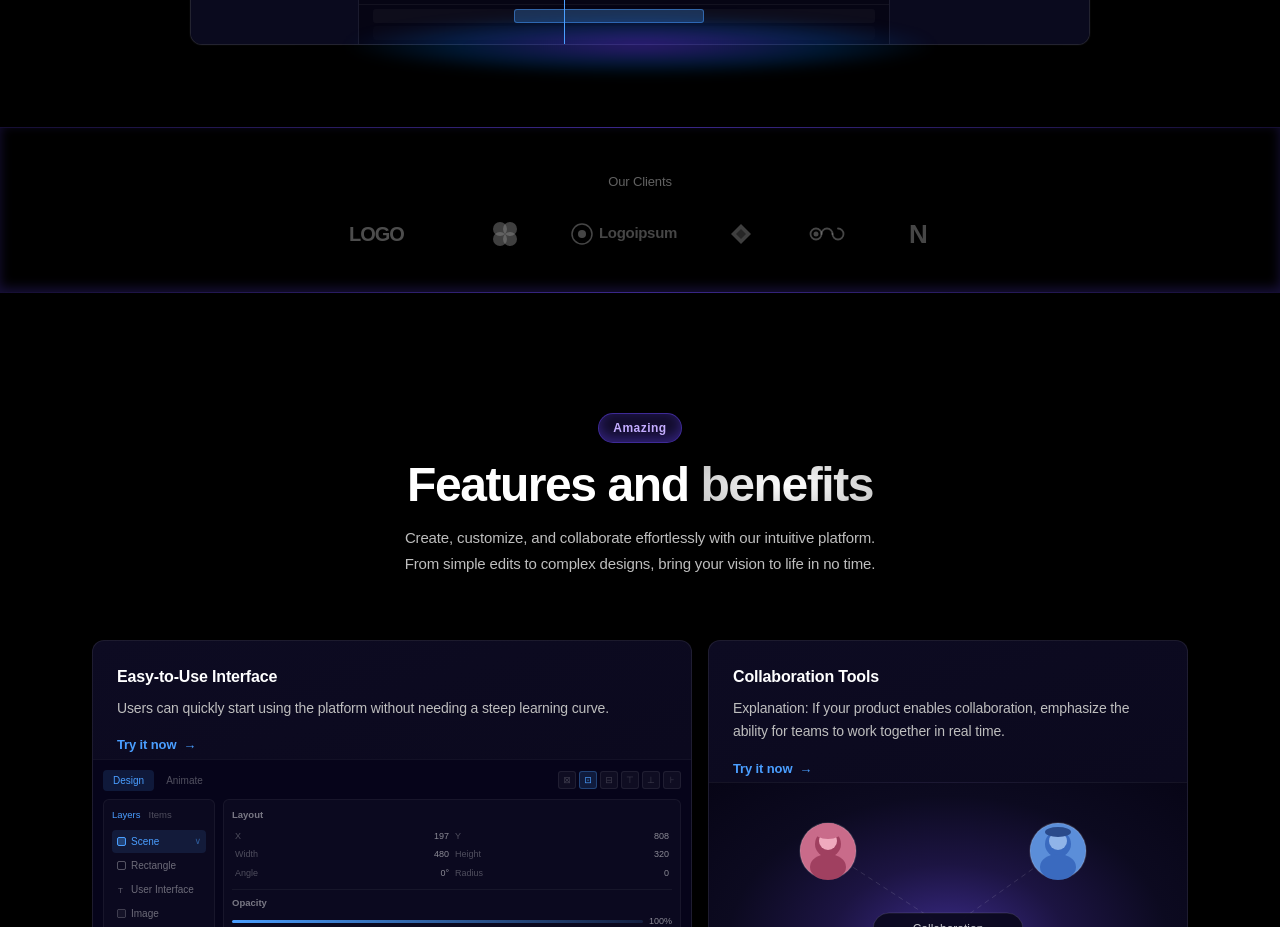
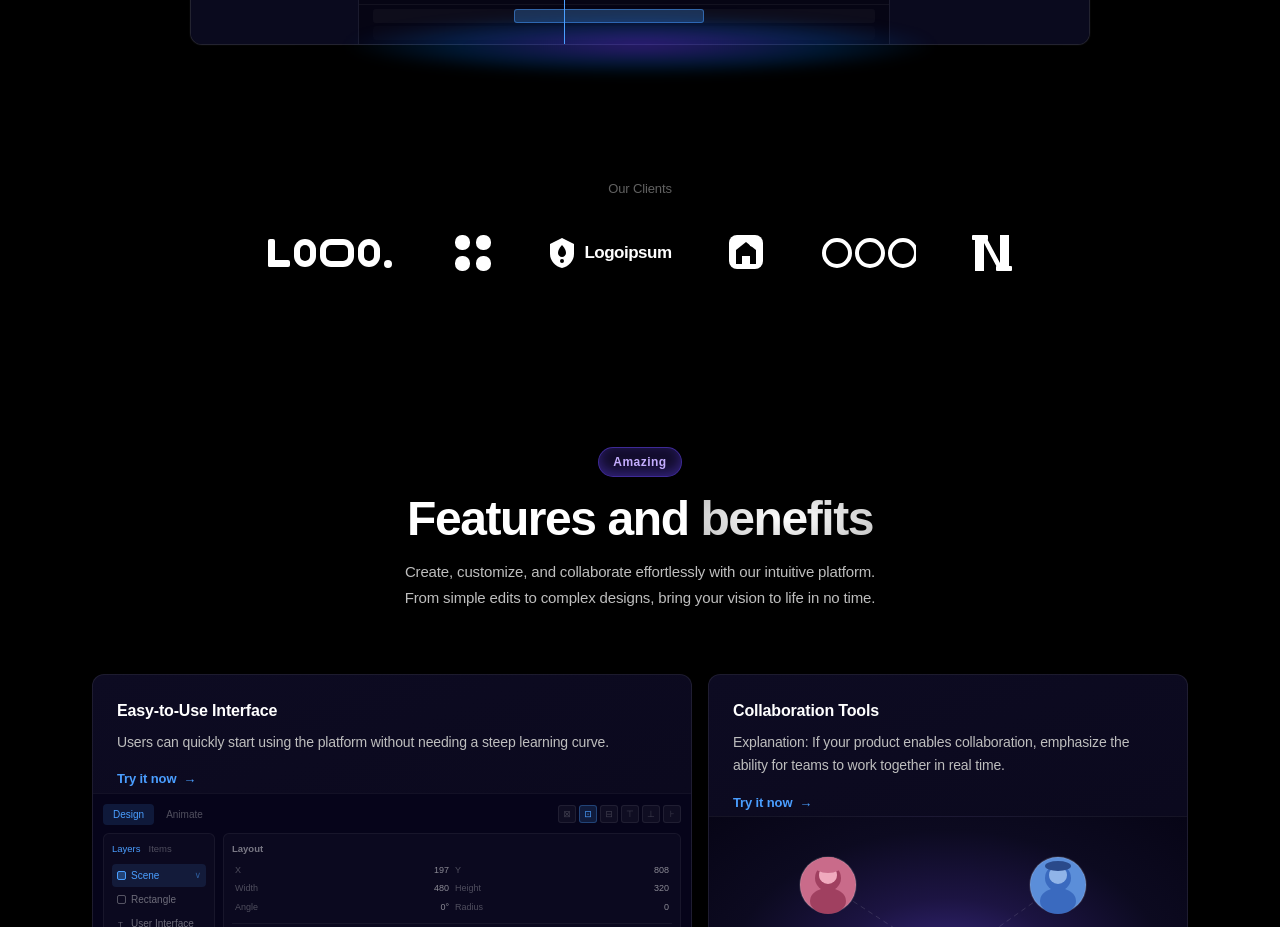
Before and after one commit to AAMNWW/Animify, a React (Vite) app: page / in a window 1280 px wide. Shown: the part 900-1827 px from the top of the page. Built offline with nearby package versions, Linux system fonts and the light colour scheme; a web font is replaced by a local one.

Commit message:
client fix

```diff
--- a/src/components/Clients.css
+++ b/src/components/Clients.css
@@ -1,25 +1,15 @@
-/* Figma: border 0.8px linear gradient #6B49FF 20% → #6B49FF, inner shadow Y:-4 blur:12 #6B49FF 60%, drop shadow Y:16 blur:32 #000 20% */
 .clients {
-  padding: 44px 80px;
+  padding: 52px 80px;
   text-align: center;
-  position: relative;
-  border-top: 0.8px solid transparent;
-  border-bottom: 0.8px solid transparent;
-  background:
-    linear-gradient(#000, #000) padding-box,
-    linear-gradient(90deg, rgba(107,73,255,0.2) 0%, rgba(107,73,255,0.55) 50%, rgba(107,73,255,0.2) 100%) border-box;
-  /* inner shadow top approximated with box-shadow inset */
-  box-shadow:
-    inset 0 -4px 12px 0 rgba(107,73,255,0.22),
-    0 16px 32px 0 rgba(0,0,0,0.2);
+  background: #000;
 }
 
 .clients-label {
   font-family: 'Satoshi', sans-serif;
   font-size: 13px;
   font-weight: 500;
-  color: rgba(255,255,255,0.38);
-  margin-bottom: 28px;
+  color: rgba(255, 255, 255, 0.38);
+  margin-bottom: 32px;
   letter-spacing: -0.01em;
 }
 
@@ -27,21 +17,19 @@
   display: flex;
   align-items: center;
   justify-content: center;
-  gap: 52px;
+  gap: 56px;
   flex-wrap: wrap;
 }
 
 .client-logo {
   display: flex;
   align-items: center;
-  gap: 6px;
-  opacity: 0.55;
-  transition: opacity 0.25s;
+  gap: 8px;
+  opacity: 1;
   cursor: default;
 }
-.client-logo:hover { opacity: 0.85; }
 
 @media (max-width: 768px) {
-  .clients { padding: 36px 28px; }
-  .clients-row { gap: 28px; }
+  .clients { padding: 40px 28px; }
+  .clients-row { gap: 32px; }
 }
--- a/src/components/Clients.jsx
+++ b/src/components/Clients.jsx
@@ -7,54 +7,70 @@ export default function Clients() {
       <p className="clients-label">Our Clients</p>
       <div className="clients-row">
 
-        {/* LOGO wordmark */}
+        {/* 1 — LOOO wordmark */}
         <div className="client-logo">
-          <svg width="90" height="22" viewBox="0 0 90 22" fill="none">
-            <text x="0" y="18" fontFamily="Satoshi,sans-serif" fontSize="20" fontWeight="900" fill="rgba(255,255,255,0.55)" letterSpacing="-1">LOGO</text>
+          <svg width="130" height="40" viewBox="0 0 130 40" fill="none">
+            <rect x="0"  y="6" width="7"  height="28" rx="2"  fill="white"/>
+            <rect x="0"  y="27" width="22" height="7"  rx="2"  fill="white"/>
+            <rect x="26" y="6" width="22" height="28" rx="11" fill="white"/>
+            <rect x="32" y="12" width="10" height="16" rx="5"  fill="black"/>
+            <rect x="52" y="6" width="34" height="28" rx="11" fill="white"/>
+            <rect x="58" y="12" width="22" height="16" rx="5"  fill="black"/>
+            <rect x="90" y="6" width="22" height="28" rx="11" fill="white"/>
+            <rect x="96" y="12" width="10" height="16" rx="5"  fill="black"/>
+            <circle cx="120" cy="31" r="4" fill="white"/>
           </svg>
         </div>
 
-        {/* Four-circle icon */}
+        {/* 2 — Four rounded squares */}
         <div className="client-logo">
-          <svg width="28" height="28" viewBox="0 0 28 28" fill="none">
-            <circle cx="9"  cy="9"  r="7" fill="rgba(255,255,255,0.45)"/>
-            <circle cx="19" cy="9"  r="7" fill="rgba(255,255,255,0.45)"/>
-            <circle cx="9"  cy="19" r="7" fill="rgba(255,255,255,0.45)"/>
-            <circle cx="19" cy="19" r="7" fill="rgba(255,255,255,0.45)"/>
+          <svg width="38" height="38" viewBox="0 0 38 38" fill="none">
+            <rect x="1"  y="1"  width="15" height="15" rx="7" fill="white"/>
+            <rect x="22" y="1"  width="15" height="15" rx="7" fill="white"/>
+            <rect x="1"  y="22" width="15" height="15" rx="7" fill="white"/>
+            <rect x="22" y="22" width="15" height="15" rx="7" fill="white"/>
           </svg>
         </div>
 
-        {/* Logoipsum with circle icon */}
+        {/* 3 — Shield icon + Logoipsum */}
         <div className="client-logo">
-          <svg width="22" height="22" viewBox="0 0 22 22" fill="none">
-            <circle cx="11" cy="11" r="10" stroke="rgba(255,255,255,0.5)" strokeWidth="1.5"/>
-            <circle cx="11" cy="11" r="4"  fill="rgba(255,255,255,0.5)"/>
+          <svg width="28" height="32" viewBox="0 0 28 32" fill="none">
+            <path d="M14 1L26 7V17C26 23.627 20.627 29.627 14 31C7.373 29.627 2 23.627 2 17V7L14 1Z" fill="white"/>
+            <path d="M14 8C14 8 10 12 10 16C10 18.2 11.8 20 14 20C16.2 20 18 18.2 18 16C18 12 14 8 14 8Z" fill="black"/>
+            <circle cx="14" cy="24" r="2" fill="black"/>
           </svg>
-          <span style={{fontFamily:'Satoshi,sans-serif',fontWeight:700,fontSize:15,color:'rgba(255,255,255,0.5)',letterSpacing:'-0.02em'}}>Logoipsum</span>
+          <span style={{ fontFamily: 'Satoshi,sans-serif', fontWeight: 700, fontSize: 17, color: 'white', letterSpacing: '-0.03em' }}>
+            Logoipsum
+          </span>
         </div>
 
-        {/* Diamond icon */}
+        {/* 4 — House / app icon */}
         <div className="client-logo">
-          <svg width="24" height="24" viewBox="0 0 24 24" fill="none">
-            <path d="M12 2L22 12L12 22L2 12Z" fill="rgba(255,255,255,0.45)"/>
-            <path d="M12 7L17 12L12 17L7 12Z" fill="rgba(0,0,0,0.4)"/>
+          <svg width="36" height="38" viewBox="0 0 36 38" fill="none">
+            <rect x="1" y="1" width="34" height="34" rx="8" fill="white"/>
+            <path d="M18 8L28 16V30H22V22H14V30H8V16L18 8Z" fill="black"/>
+            <circle cx="24" cy="10" r="2.5" fill="white"/>
           </svg>
         </div>
 
-        {/* Infinity / loop logo */}
+        {/* 5 — Triple loop wordmark */}
         <div className="client-logo">
-          <svg width="52" height="22" viewBox="0 0 52 22" fill="none">
-            <path d="M5.5 11C5.5 7.962 7.962 5.5 11 5.5C14.038 5.5 16.5 7.962 16.5 11C16.5 14.038 14.038 16.5 11 16.5C7.962 16.5 5.5 14.038 5.5 11Z" stroke="rgba(255,255,255,0.5)" strokeWidth="1.8" fill="none"/>
-            <path d="M16.5 11C16.5 7.962 18.962 5.5 22 5.5C25.038 5.5 27.5 7.962 27.5 11" stroke="rgba(255,255,255,0.5)" strokeWidth="1.8" fill="none" strokeLinecap="round"/>
-            <path d="M27.5 11C27.5 14.038 29.962 16.5 33 16.5C36.038 16.5 38.5 14.038 38.5 11C38.5 7.962 36.038 5.5 33 5.5" stroke="rgba(255,255,255,0.5)" strokeWidth="1.8" fill="none" strokeLinecap="round"/>
-            <circle cx="11" cy="11" r="2.5" fill="rgba(255,255,255,0.5)"/>
+          <svg width="96" height="34" viewBox="0 0 96 34" fill="none">
+            <path d="M4 17C4 9.82 9.82 4 17 4C24.18 4 30 9.82 30 17C30 24.18 24.18 30 17 30C9.82 30 4 24.18 4 17Z" stroke="white" strokeWidth="4" fill="none"/>
+            <path d="M17 10C17 10 13 14 17 17C21 20 17 24 17 24" stroke="black" strokeWidth="5" fill="none"/>
+            <path d="M37 17C37 9.82 42.82 4 50 4C57.18 4 63 9.82 63 17C63 24.18 57.18 30 50 30C42.82 30 37 24.18 37 17Z" stroke="white" strokeWidth="4" fill="none"/>
+            <path d="M50 10C50 10 46 14 50 17C54 20 50 24 50 24" stroke="black" strokeWidth="5" fill="none"/>
+            <path d="M70 17C70 9.82 75.82 4 83 4C90.18 4 96 9.82 96 17C96 24.18 90.18 30 83 30C75.82 30 70 24.18 70 17Z" stroke="white" strokeWidth="4" fill="none"/>
+            <path d="M83 10C83 10 79 14 83 17C87 20 83 24 83 24" stroke="black" strokeWidth="5" fill="none"/>
           </svg>
         </div>
 
-        {/* N lettermark */}
+        {/* 6 — N lettermark */}
         <div className="client-logo">
-          <svg width="22" height="26" viewBox="0 0 22 26" fill="none">
-            <text x="0" y="22" fontFamily="Satoshi,sans-serif" fontSize="26" fontWeight="900" fill="rgba(255,255,255,0.5)">N</text>
+          <svg width="40" height="44" viewBox="0 0 40 44" fill="none">
+            <path d="M3 4H13L28 32V4H37V40H27L12 12V40H3V4Z" fill="white"/>
+            <rect x="0"  y="4"  width="16" height="5" rx="1" fill="white"/>
+            <rect x="24" y="35" width="16" height="5" rx="1" fill="white"/>
           </svg>
         </div>
 
```
